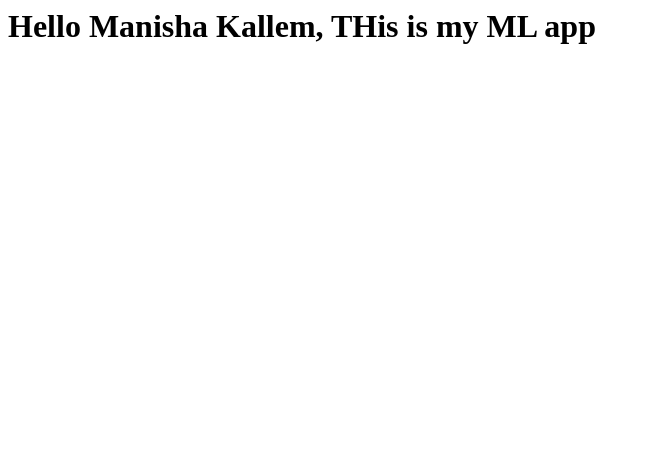
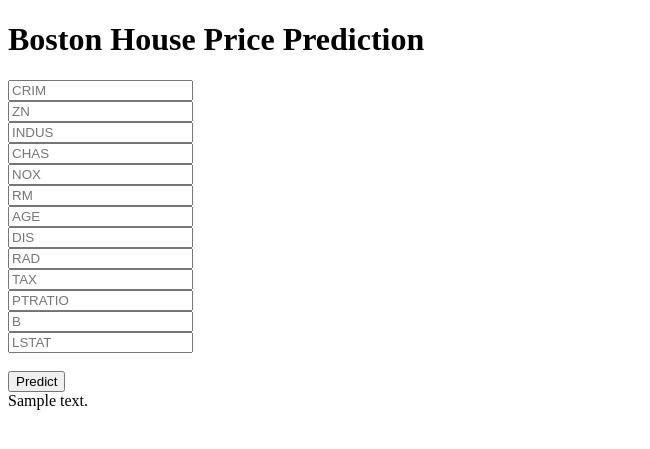
Before and after one commit to ManishaKallem/BostonHousePricing, a Flask app: template templates/home.html in a window 1280 px wide. Shown: the top 449 px of the page, without its empty margins (0-650 px from the left). Run offline with Flask 2, Linux system fonts and the light colour scheme; the template is opened without the code that fills it: most values are stand-ins (such as "Sample title", 1, 10 or a date in 2020); parts of the project's set-up code (start-up, migrations or seed data) failed here and were passed over.

Commit message:
Prediction API

```diff
--- a/app.py
+++ b/app.py
@@ -18,5 +18,12 @@ def predict_api():
     output=regmodel.predict(new_data)
     return jsonify(output[0])
 
+@app.route('/predict',methods=['POST'])
+def predict():
+    data=[float(x) for x in request.form.values()]
+    new_data=scalar.transform((np.array(data)).reshape(1,-1))
+    output=regmodel.predict(new_data)[0]
+    return render_template("home.html",prediction_text="Predicted House Price is {}".format(output))
+
 if __name__ == "__main__":
     app.run(debug = True)
--- a/templates/home.html
+++ b/templates/home.html
@@ -1 +1,33 @@
-<h1> Hello Manisha Kallem, THis is my ML app </h1>
+<!DOCTYPE html>
+<html>
+    <head>
+        <meta charset="UTF-8">
+        <title>ML APP</title>
+
+    </head>
+    <body>
+        <div class="login">
+            <h1>Boston House Price Prediction</h1>
+
+            <form action="{{url_for('predict')}}" method="post">
+                <input type="text" name="CRIM" placeholder="CRIM" required="required"/><br>
+                <input type="text" name="ZN" placeholder="ZN" required="required"/><br>
+                <input type="text" name="INDUS" placeholder="INDUS" required="required"/><br>
+                <input type="text" name="CHAS" placeholder="CHAS" required="required"/><br>
+                <input type="text" name="NOX" placeholder="NOX" required="required"/><br>
+                <input type="text" name="RM" placeholder="RM" required="required"/><br>
+                <input type="text" name="AGE" placeholder="AGE" required="required"/><br>
+                <input type="text" name="DIS" placeholder="DIS" required="required"/><br>
+                <input type="text" name="RAD" placeholder="RAD" required="required"/><br>
+                <input type="text" name="TAX" placeholder="TAX" required="required"/><br>
+                <input type="text" name="PTRATIO" placeholder="PTRATIO" required="required"/><br>
+                <input type="text" name="B" placeholder="B" required="required"/><br>
+                <input type="text" name="LSTAT" placeholder="LSTAT" required="required"/><br>
+                <br>
+                <button type="submit" class="btn btn-primary btn-block btn-large">Predict</button>
+
+            </form>
+        </div>
+        {{prediction_text}}
+    </body>
+</html>
```
